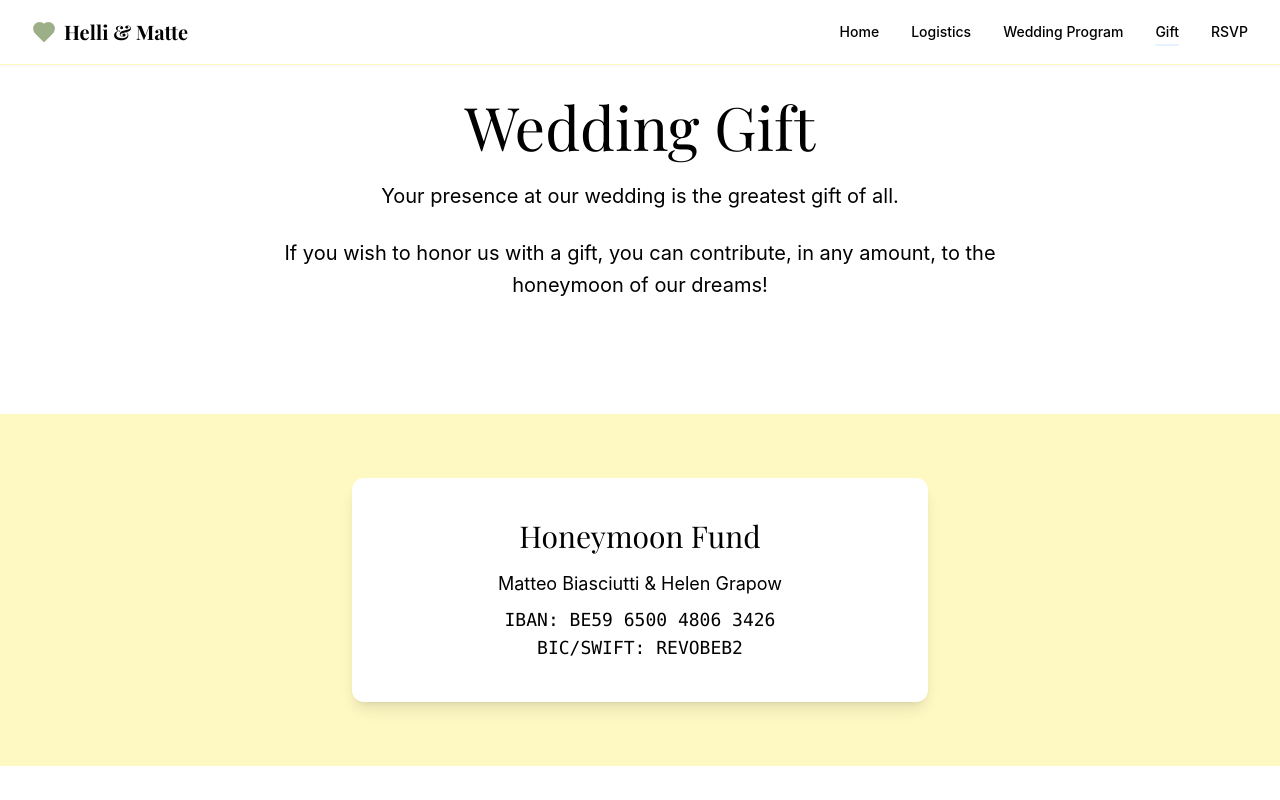
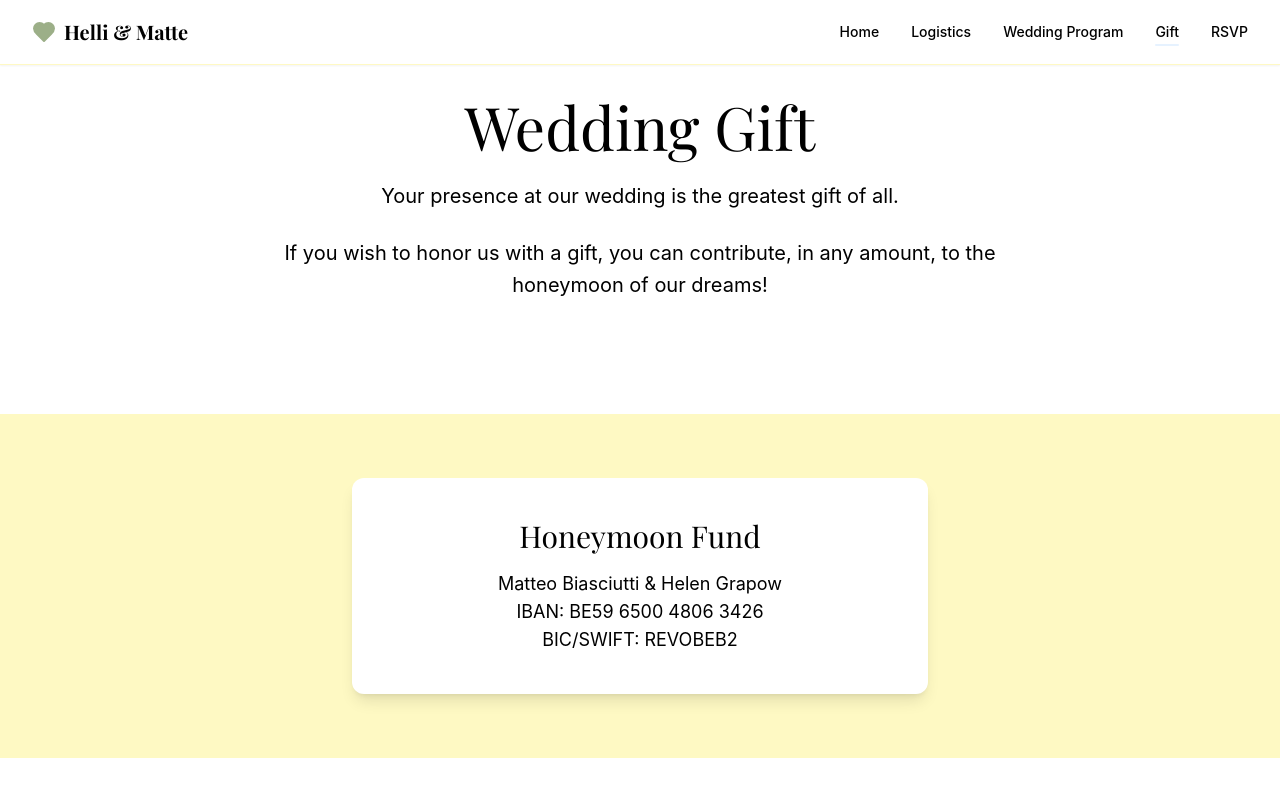
Before and after one commit to helengrapow/HellyEMatte, a React (Vite) app: page /gift in a window 1280 px wide. Shown: the top 800 px of the page. Built offline with nearby package versions, Linux system fonts and the light colour scheme; a web font is replaced by a local one.

Commit message:
fontifund

```diff
--- a/src/pages/Registry.tsx
+++ b/src/pages/Registry.tsx
@@ -30,8 +30,8 @@ const Registry = () => {
               Honeymoon Fund
             </h2>
             <p className="text-lg text-black">Matteo Biasciutti & Helen Grapow</p>
-            <p className="text-lg text-black font-mono mt-2">IBAN: BE59 6500 4806 3426</p>
-            <p className="text-lg text-black font-mono">BIC/SWIFT: REVOBEB2</p>
+            <p className="text-lg text-black ">IBAN: BE59 6500 4806 3426</p>
+            <p className="text-lg text-black ">BIC/SWIFT: REVOBEB2</p>
           </div>
         </div>
       </div>
```
